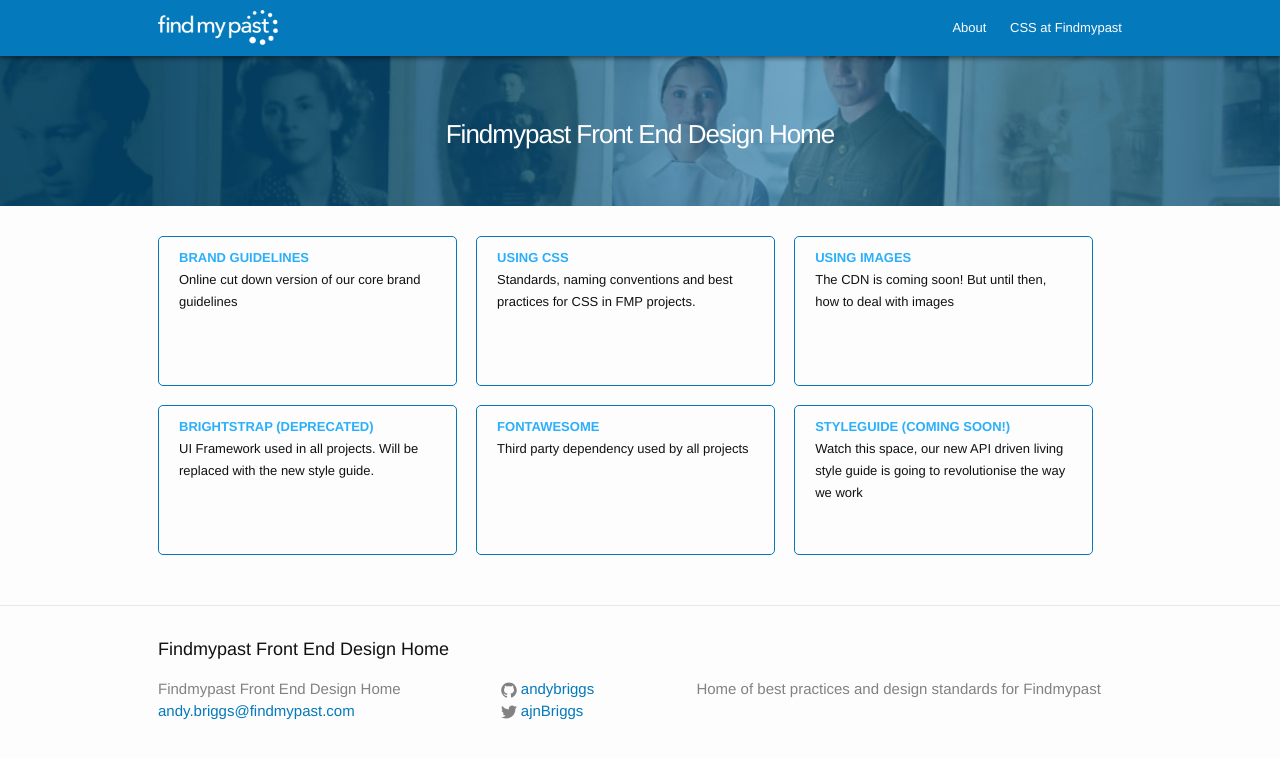
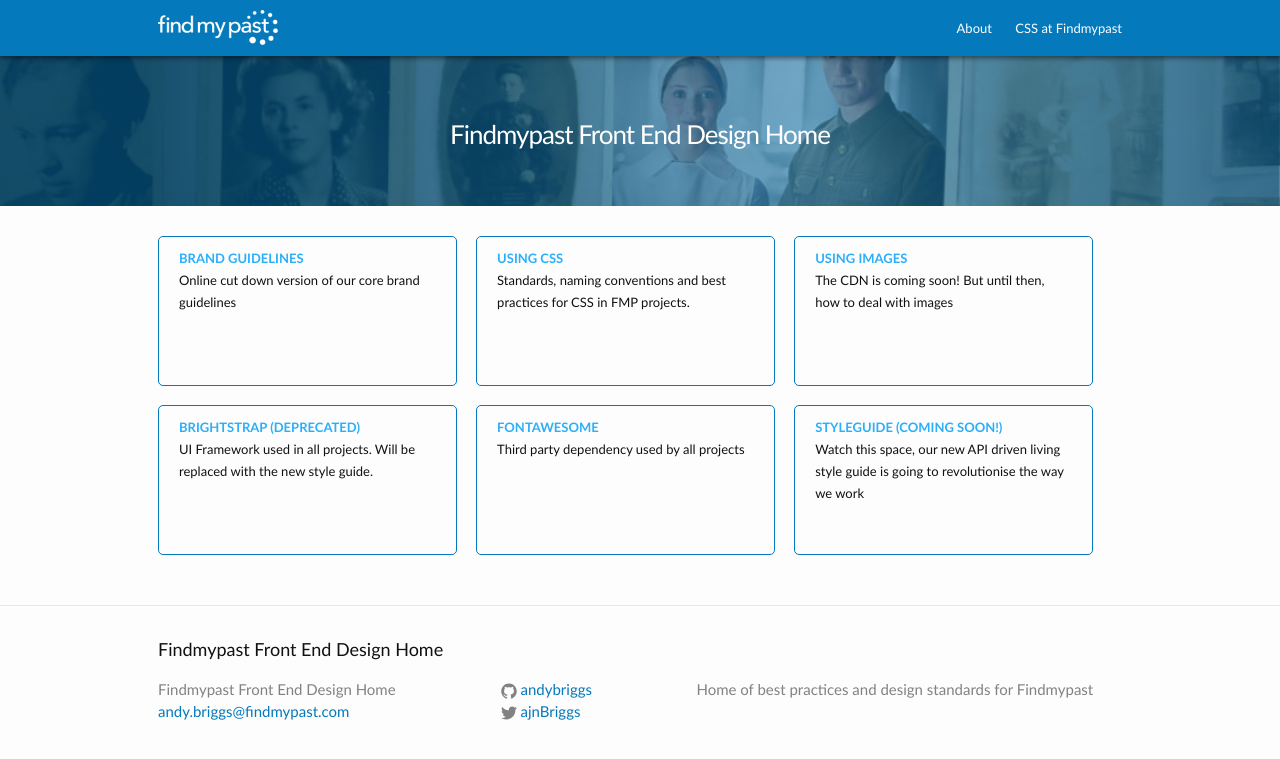
Before and after one commit to andybriggs/fmp-design, a Jekyll site: the page built from index.html, in a window 1280 px wide. Shown: the top 759 px of the page. Built offline with Jekyll 4.4.1, drawn with Linux system fonts in a browser that asks for light colours.

Commit message:
updated font fmaily

```diff
--- a/_includes/header.html
+++ b/_includes/header.html
@@ -3,7 +3,7 @@
   <div class="header-top">
     <div class="wrapper">
 
-      <img src="{{ site.baseurl }}/img/logo.png" alt="Findmypast Logo">
+      <a href="/"><img src="{{ site.baseurl }}/img/logo.png" alt="Findmypast Logo"></a>
 
       <nav class="site-nav">
         <a href="#" class="menu-icon">
--- a/_sass/_base.scss
+++ b/_sass/_base.scss
@@ -7,8 +7,6 @@
     margin: 0;
     padding: 0;
 }
-
-
 
 /**
  * Basic styling
--- a/css/main.scss
+++ b/css/main.scss
@@ -6,7 +6,7 @@
 
 
 // Our variables
-$base-font-family: "Helvetica Neue", Helvetica, Arial, sans-serif;
+$base-font-family: "Avenir Next LT Pro","AvenirNext LT Pro regular","Avenir next",avenir-next,calibri,"Helvetica Neue",helvetica-neue,helvetica,arial,sans-serif;
 $base-font-size:   13px;
 $base-font-weight: 400;
 $small-font-size:  $base-font-size * 0.875;
```
